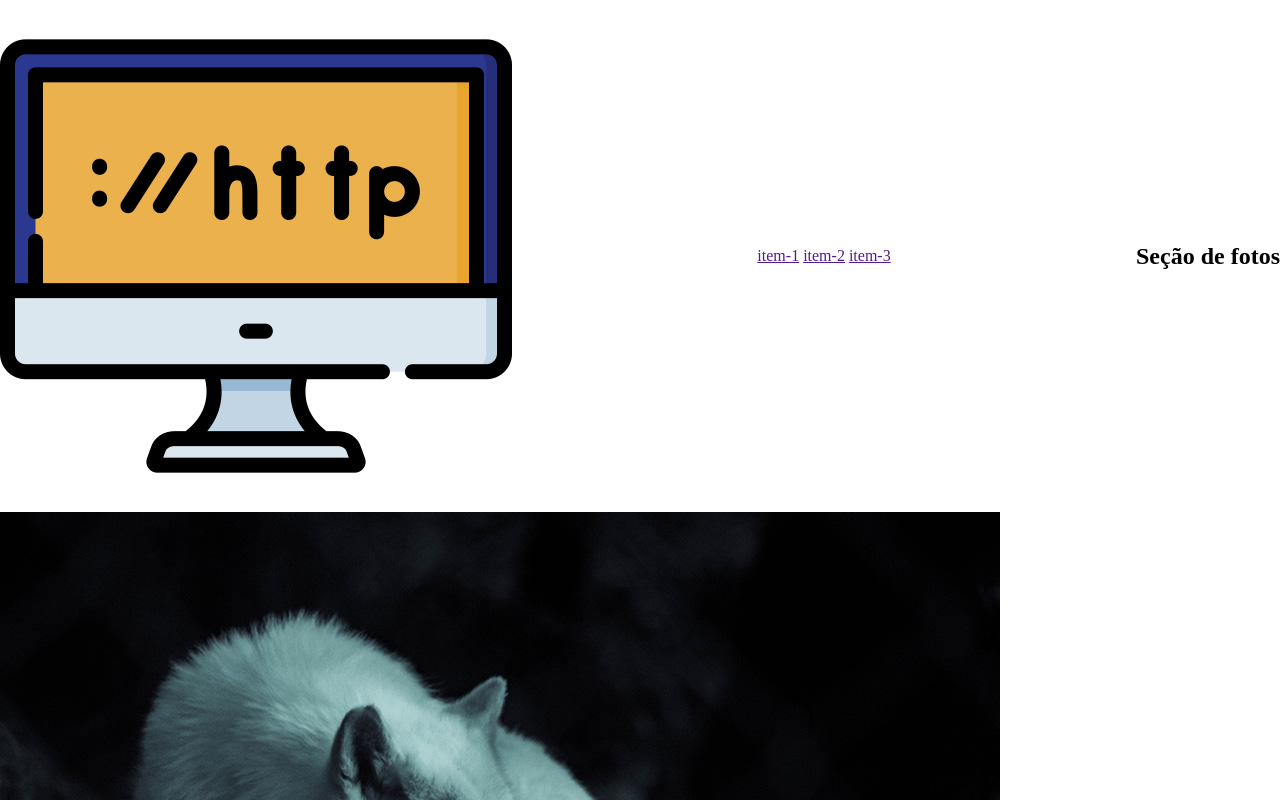
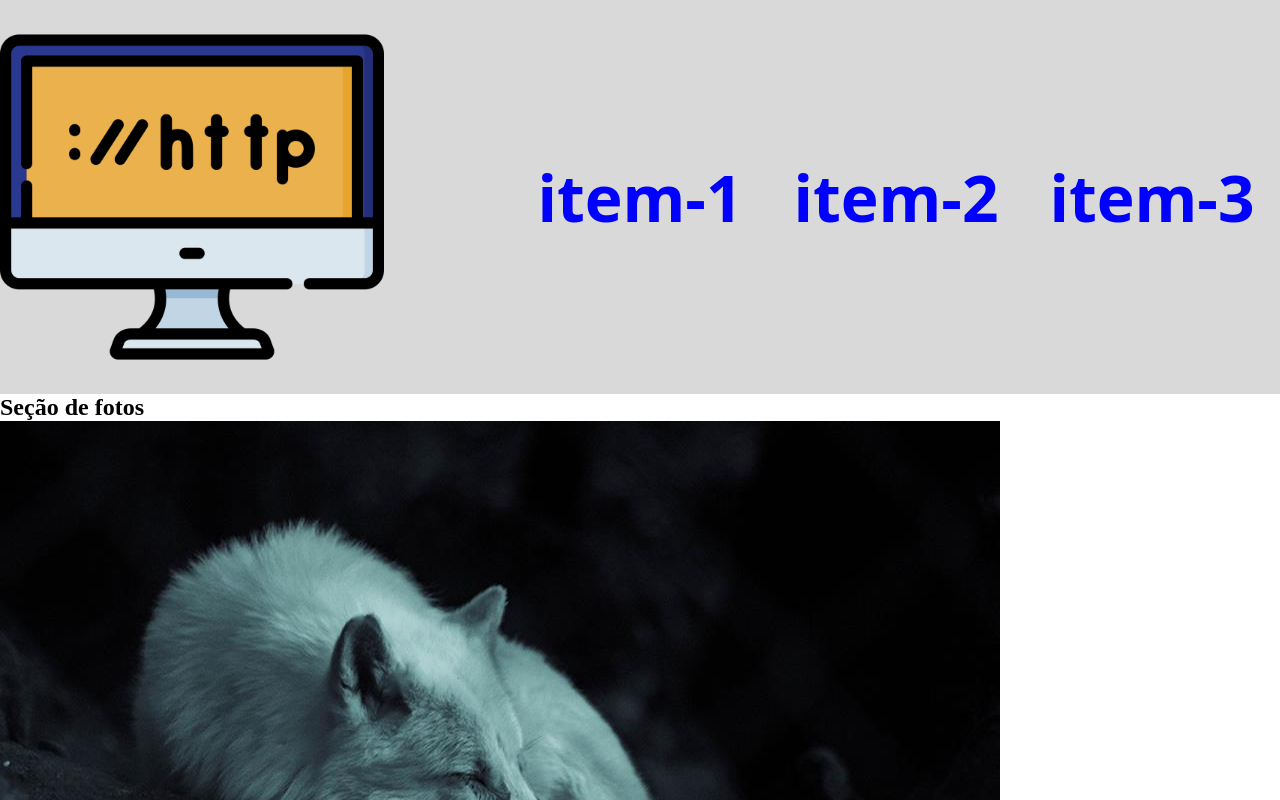
Before and after one commit to 1TDSPM-23/rm98903, a plain HTML site: page index.html in a window 1280 px wide. Shown: the top 800 px of the page. Drawn offline with Linux system fonts and the light colour scheme; files that its build step writes are made by us from their sources.

Commit message:
estilizaçao da tag a

```diff
--- a/css/estilo.css
+++ b/css/estilo.css
@@ -9,5 +9,35 @@
     justify-content: space-between;
     flex-wrap: wrap;
     align-items: center;
-    background-color: #00000000;
+    background-color: #d9d9d9;
 }
+
+.cabecalho img{
+    display: block;
+    width: 30%;
+    max-width: 30%;
+
+}
+
+.cabecalho nav{
+    display: flex;
+    justify-content: space-around;
+    width: 60%;
+    height: 100%;
+}
+
+.cabecalho a{
+    text-decoration: none;
+    text-align: center;
+    font-size: 4em;
+    color: blue;
+    font-family: system-ui, -apple-system, BlinkMacSystemFont, 'Segoe UI', Roboto, Oxygen, Ubuntu, Cantarell, 'Open Sans', 'Helvetica Neue', sans-serif;
+    font-weight: 700;
+    padding: 20% 0;
+}
+
+.cabecalho a:hover{
+    color: white;
+    background-color: #bebebe;
+
+}
--- a/index.html
+++ b/index.html
@@ -4,8 +4,8 @@
     <meta charset="UTF-8">
     <meta http-equiv="X-UA-Compatible" content="IE=edge">
     <meta name="viewport" content="width=device-width, initial-scale=1.0">
-    <link rel="stylesheet" href="estilo.css">
     <title>My-Layout</title>
+    <link rel="stylesheet" href="./css/estilo.css">
 </head>
 <body>
 
@@ -16,7 +16,7 @@
             <a href="">item-2</a>
             <a href="">item-3</a>
         </nav>
-
+    </header>
         <h2 class="tit-sec">Seção de fotos</h2>
 
         <section class="conteudo">
@@ -45,10 +45,10 @@
             <p>legenda</p>
         </div>
      </section>
-     </header>
+
         <footer class="rodape">
             <h2>"Fale Conosco"</h2>
-            <nav>
+            <nav>s
                 <a href="#" ><img src="./img/social-1.png" alt="item-1"></a>
                 <a href="#" ><img src="./img/social-2.png" alt="item-2"></a>
                 <a href="#" ><img src="./img/social-3.png" alt="item-3"></a>
```
